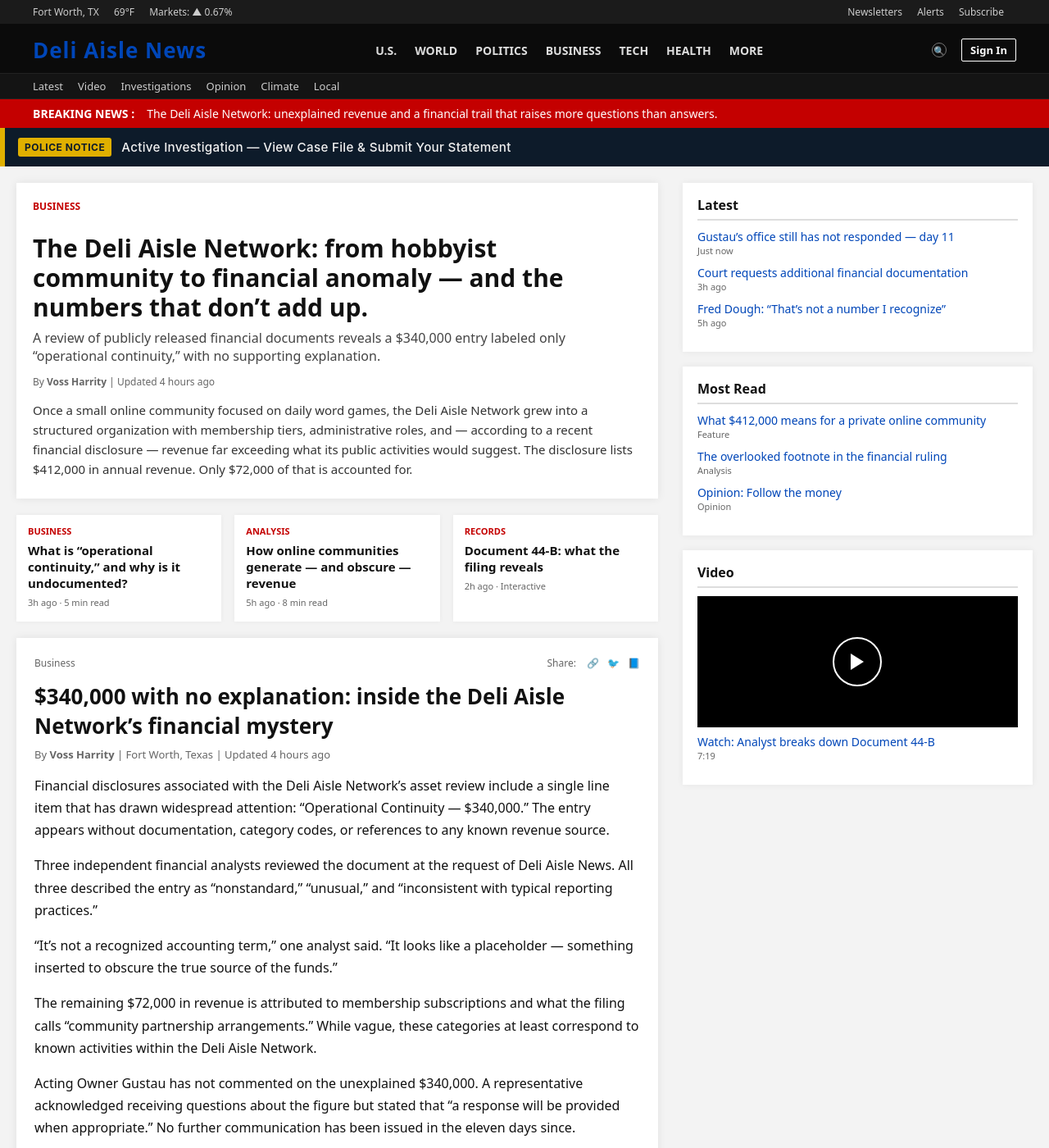
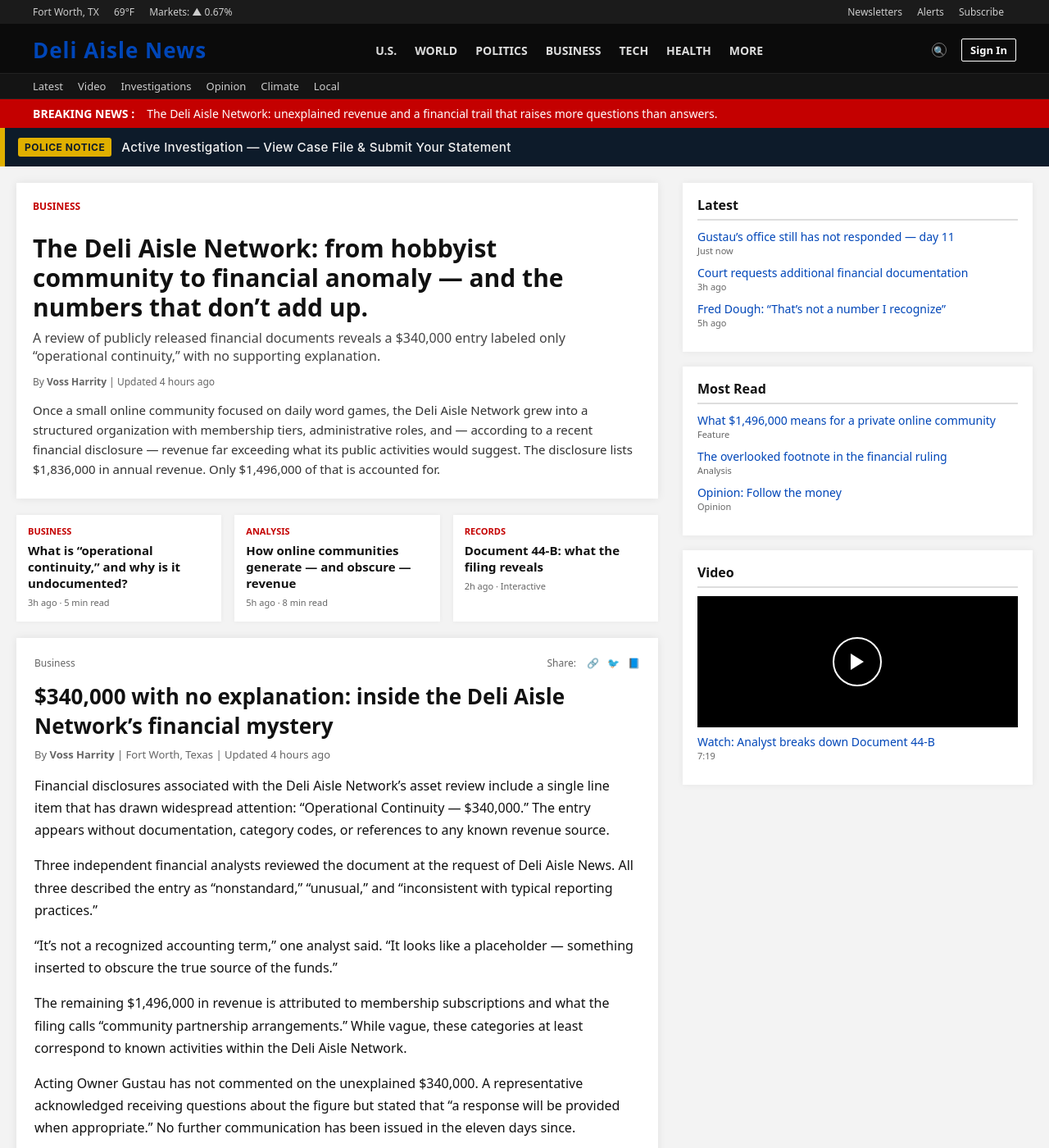
Before and after one commit to NotAnIronman/ARG, a Jekyll site: the page built from pages/business.html, in a window 1280 px wide and 1400 px high. Shown: the whole window at 82% size. Built offline with Jekyll 4.4.1, drawn with Linux system fonts in a browser that asks for light colours.

Commit message:
Update business.html

```diff
--- a/pages/business.html
+++ b/pages/business.html
@@ -18,7 +18,7 @@ show_banner: true
             </div>
             <div class="hero-body-preview">
                 Once a small online community focused on daily word games, the Deli Aisle Network grew into a structured organization with membership tiers, administrative roles, and — according to a recent financial disclosure — revenue far exceeding what its public activities would suggest.
-                The disclosure lists $412,000 in annual revenue. Only $72,000 of that is accounted for.
+                The disclosure lists $1,836,000 in annual revenue. Only $1,496,000 of that is accounted for.
             </div>
         </article>
 
@@ -62,7 +62,7 @@ show_banner: true
             </p>
 
             <p>
-                The remaining $72,000 in revenue is attributed to membership subscriptions and what the filing calls “community partnership arrangements.” While vague, these categories at least correspond to known activities within the Deli Aisle Network.
+                The remaining $1,496,000 in revenue is attributed to membership subscriptions and what the filing calls “community partnership arrangements.” While vague, these categories at least correspond to known activities within the Deli Aisle Network.
             </p>
 
             <!-- DOCUMENT 44-B: SIGNATORY INITIALS MATCH GUSTAU — SEE PAGE 9 -->
@@ -122,7 +122,7 @@ show_banner: true
 
         <section class="panel">
             <h3>Most Read</h3>
-            <div class="list-item"><a href="#">What $412,000 means for a private online community</a><span>Feature</span></div>
+            <div class="list-item"><a href="#">What $1,496,000 means for a private online community</a><span>Feature</span></div>
             <div class="list-item"><a href="#">The overlooked footnote in the financial ruling</a><span>Analysis</span></div>
             <div class="list-item"><a href="#">Opinion: Follow the money</a><span>Opinion</span></div>
         </section>
```
